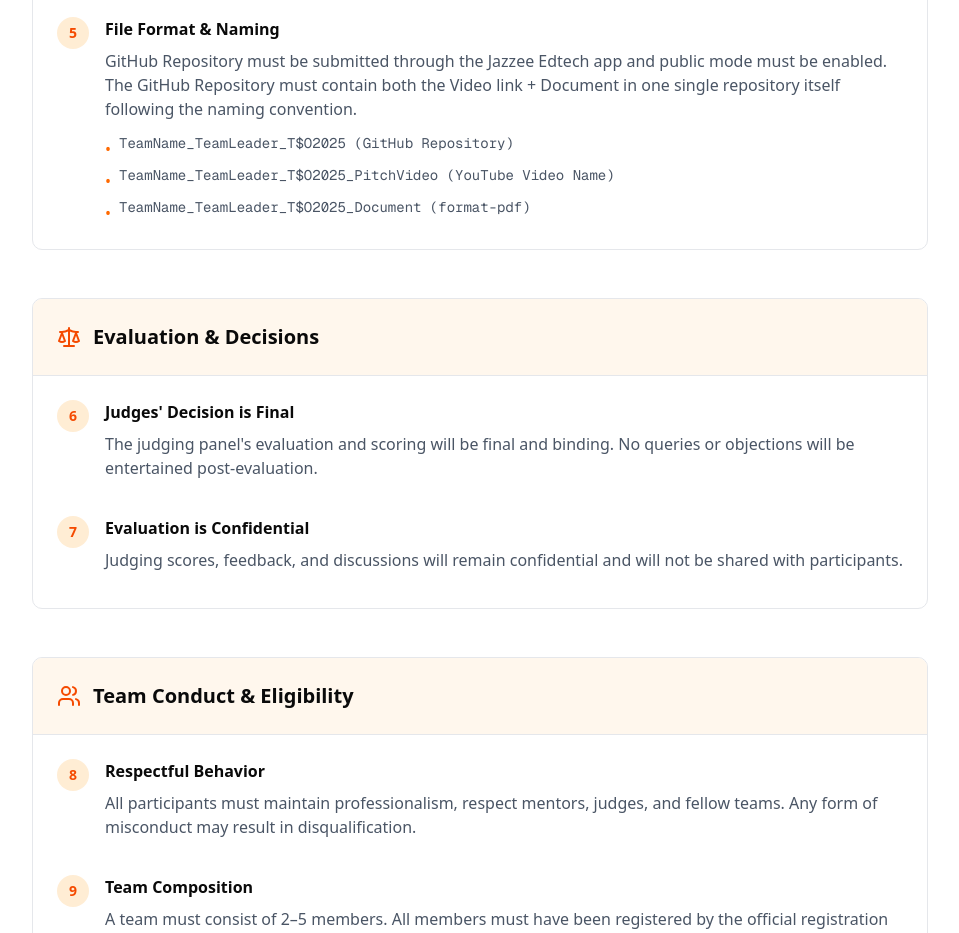
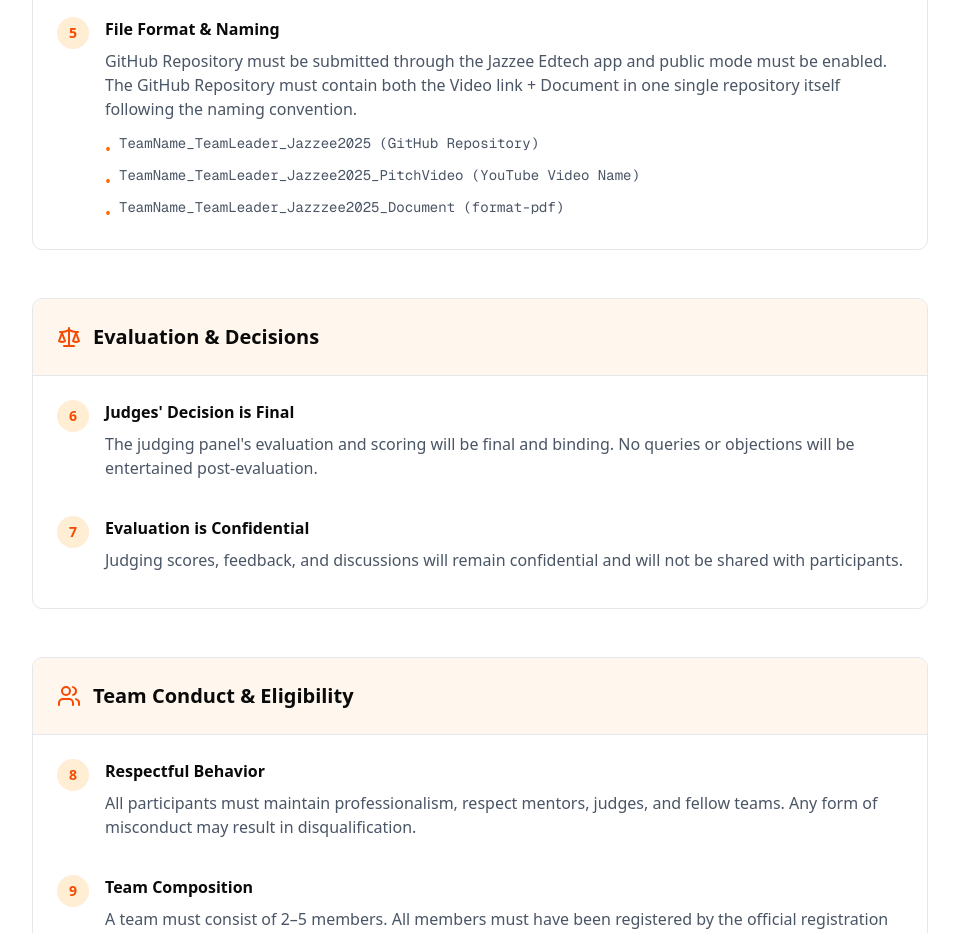
Before and after one commit to garunAMT/jazzee-hackathon, a Next.js app: page /rules in a window 1280 px wide. Shown: the part 1220-2153 px from the top of the page, without its empty margins (160-1119 px from the left). Built offline with nearby package versions, Linux system fonts and the light colour scheme.

Commit message:
updatedsubmission formats

```diff
--- a/app/rules/page.tsx
+++ b/app/rules/page.tsx
@@ -47,9 +47,9 @@ const rulesData = {
           description:
             "GitHub Repository must be submitted through the Jazzee Edtech app and public mode must be enabled. The GitHub Repository must contain both the Video link + Document in one single repository itself following the naming convention.",
           details: [
-            "TeamName_TeamLeader_T$O2025 (GitHub Repository)",
-            "TeamName_TeamLeader_T$O2025_PitchVideo (YouTube Video Name)",
-            "TeamName_TeamLeader_T$O2025_Document (format-pdf)",
+            "TeamName_TeamLeader_Jazzee2025 (GitHub Repository)",
+            "TeamName_TeamLeader_Jazzee2025_PitchVideo (YouTube Video Name)",
+            "TeamName_TeamLeader_Jazzzee2025_Document (format-pdf)",
           ],
         },
       ],
```
